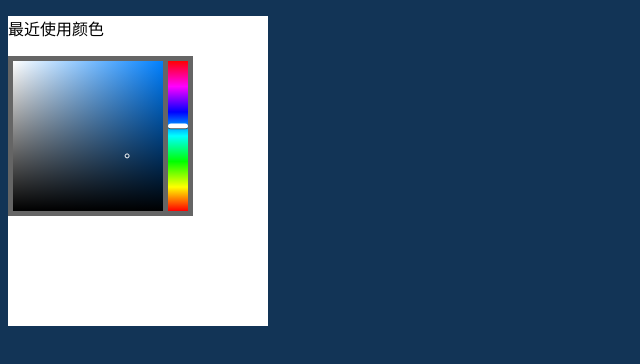
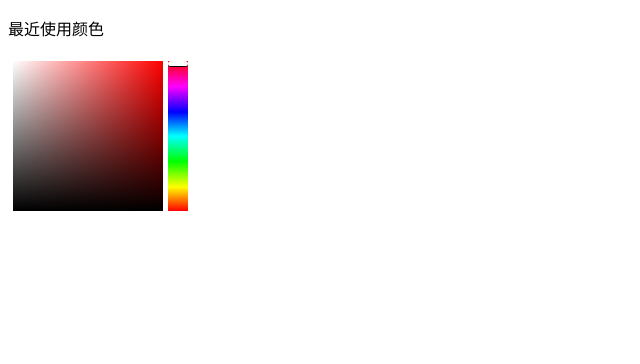
Before and after one commit to MeCKodo/wechat-colorpicker, a website built with webpack: page index.html in a window 1280 px wide. Shown: the whole page, without its empty margins (0-640 px from the left). Built offline with nearby package versions, Linux system fonts and the light colour scheme.

Commit message:
add: 第一次不需要moveHueTo

```diff
--- a/src/color-picker.js
+++ /dev/null
@@ -1,12 +0,0 @@
-import SimpleColorPicker from './picker/index';
-
-var colorPicker = new SimpleColorPicker({
-  el: '#box',
-  color: '#123456',
-  background: '#656565'
-});
-
-colorPicker.onChange(function(hexStringColor) {
-  document.body.style.background = hexStringColor;
-  // document.querySelector('h1 a').style.color = colorPicker.color.isDark() ? '#FFFFFF' : '#000000';
-});
--- a/src/index.ts
+++ b/src/index.ts
@@ -1,10 +1,10 @@
 import './style.css';
 import SimpleColorPicker from './picker/index';
 
-var colorPicker = new SimpleColorPicker({
+const colorPicker = new SimpleColorPicker({
     el: '#box',
-    color: '#123456',
-    background: '#656565'
+    color: '#fff',
+    background: '#fff'
 });
 
 colorPicker.onChange(function(hexStringColor) {
--- a/src/picker/index.js
+++ b/src/picker/index.js
@@ -137,7 +137,6 @@
    * @return {SimpleColorPicker} Returns itself for chaining purpose
    */
   SimpleColorPicker.prototype.setColor = function (color) {
-    console.log(color);
     if ( isNumber(color) ) {
       this.inputIsNumber = true;
       color = numberToHex(color);
@@ -153,7 +152,7 @@
     }
 
     this._moveSelectorTo(this.saturationWidth * hsvColor.s, (1 - hsvColor.v) * this.hueHeight);
-    this._moveHueTo((1 - (this.hue / 360)) * this.hueHeight);
+    // this._moveHueTo((1 - (this.hue / 360)) * this.hueHeight);
 
     this._updateHue();
     return this;
@@ -189,7 +188,6 @@
    * @return {SimpleColorPicker} Returns itself for chaining purpose
    */
   SimpleColorPicker.prototype.setBackgroundColor = function (color) {
-    console.log(isNumber(color))
     if ( isNumber(color) ) {
       color = numberToHex(color);
     }
@@ -305,7 +303,6 @@
 
   SimpleColorPicker.prototype._moveHueTo = function (y) {
     this.huePosition = clamp(y, 0, this.maxHue);
-
     this.$hSelector.style.webkitTransform = `translate3d(0,${this.huePosition}px, 0)`;
 
   };
--- a/src/style.css
+++ b/src/style.css
@@ -45,8 +45,10 @@ body {
     height: 100%;
     position: relative;
     float: left;
-    background: -webkit-linear-gradient(#f00 0%, #f0f 17%, #00f 34%, #0ff 50%, #0f0 67%, #ff0 84%, #f00 100%);
+    /* linear-gradient(#f00 0%, #f0f 17%, #00f 34%, #0ff 50%, #0f0 67%, #ff0 84%, #f00 100%); */
+    /*background: -webkit-linear-gradient(180deg, #f00 0%, #f0f 17%, #00f 34%, #0ff 50%, #0f0 67%, #ff0 84%, #f00 100%);*/
     background: linear-gradient(#f00 0%, #f0f 17%, #00f 34%, #0ff 50%, #0f0 67%, #ff0 84%, #f00 100%);
+    /*background: linear-gradient(180deg,red 0,#ff0 17%,#0f0 33%,#0ff 50%,#00f 67%,#f0f 83%,red);*/
 }
 
 .Scp-hSelector {
```
Also changed, not shown: dist/main.js.
